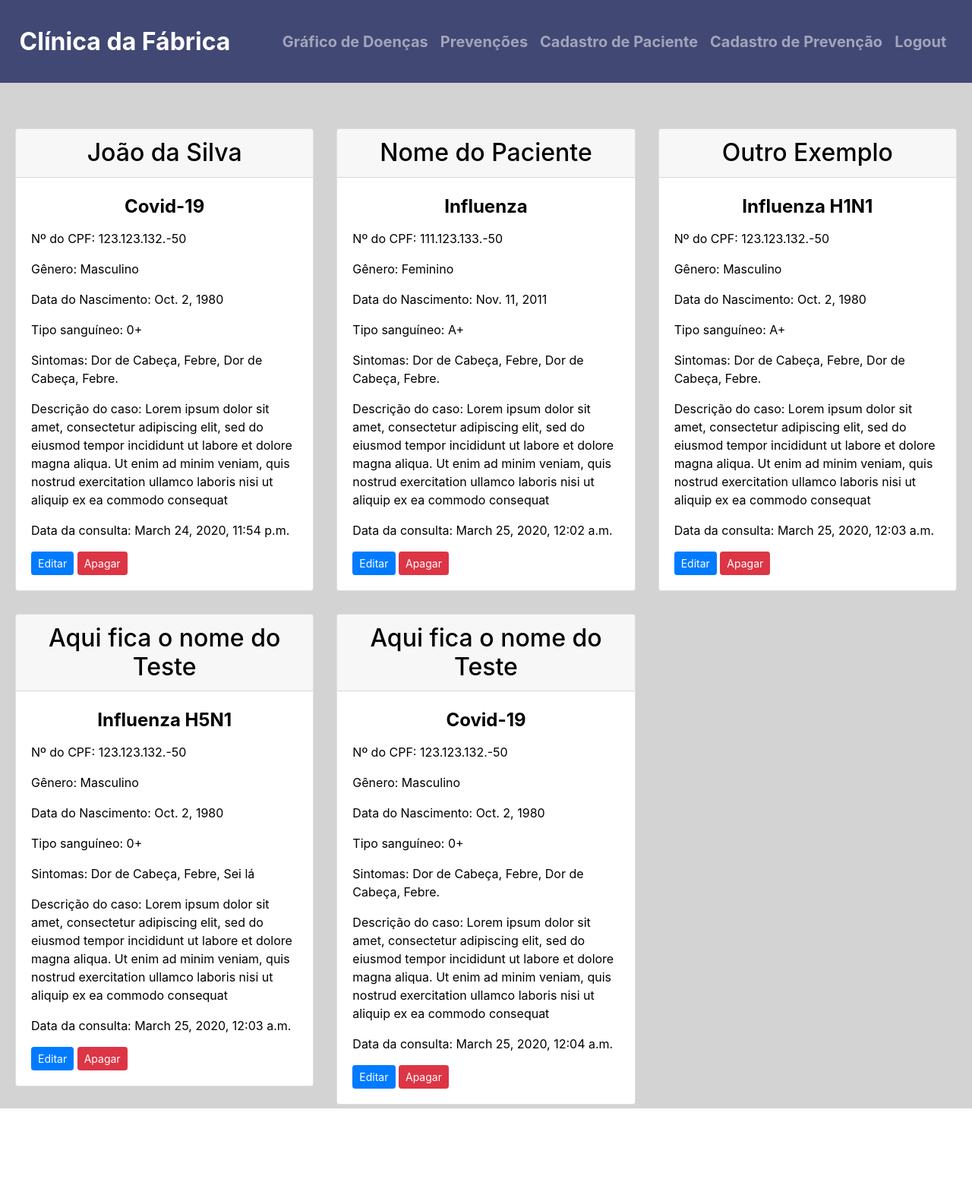
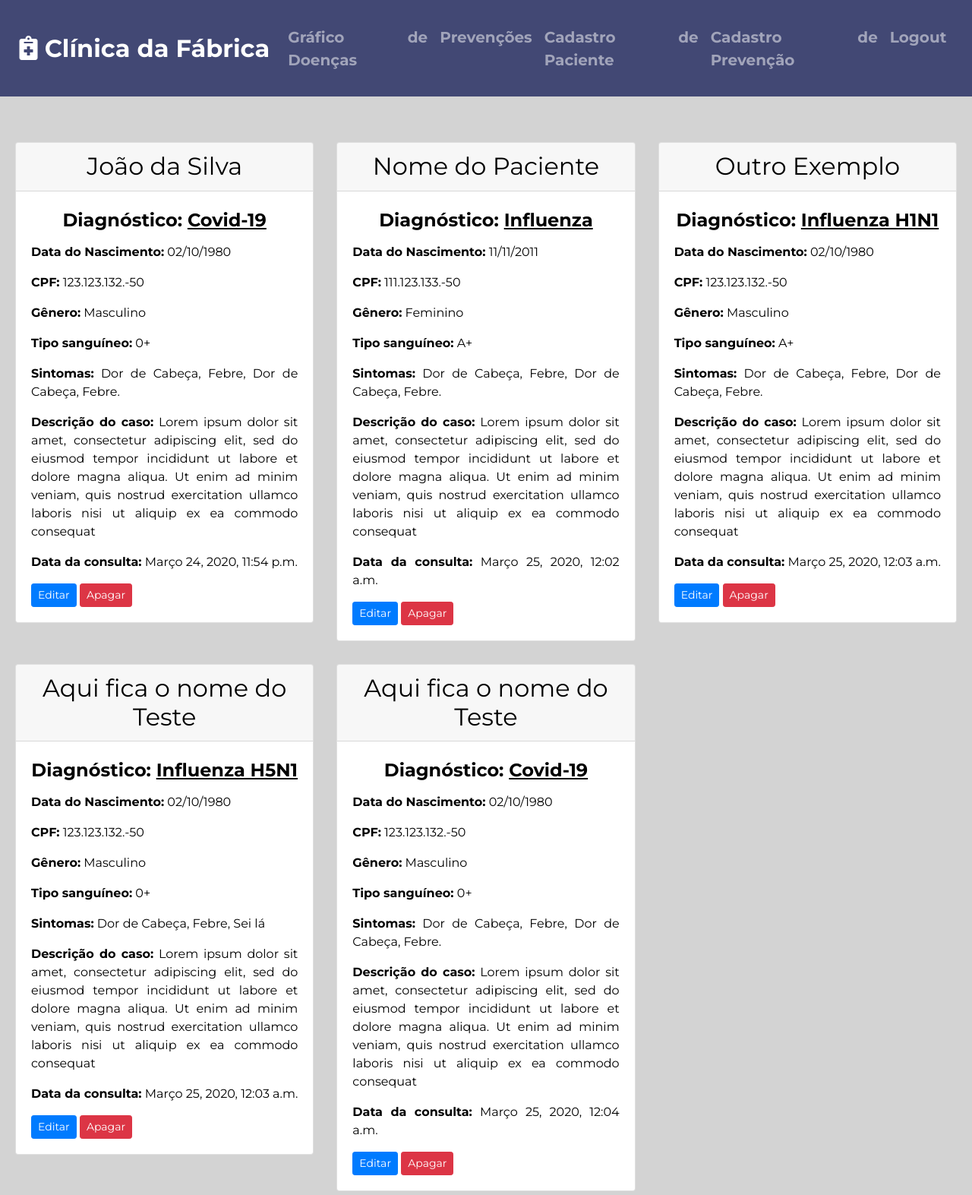
Before and after one commit to leonardoclf/fabricaDiag, a Django app: page / in a window 1280 px wide. Shown: the whole page at 76% size. Before the commit the page ends 1459 px from the top, so only its background shows below. Run offline with Django 3.2, Linux system fonts and the light colour scheme; a user stored in the database is signed in; data comes from the database, SQL or seed files in the repository; both versions use the stored data as it was after the commit; some libraries are stand-ins or nearby versions.

Commit message:
ajustes visuais

```diff
--- a/accounts/templates/accounts/login.html
+++ b/accounts/templates/accounts/login.html
@@ -3,6 +3,7 @@
 <head>
     <meta charset="UTF-8">
     <meta name="viewport" content="width=device-width, initial-scale=1.0">
+    <link rel="stylesheet" href="https://use.fontawesome.com/releases/v5.12.1/css/all.css" integrity="sha384-v8BU367qNbs/aIZIxuivaU55N5GPF89WBerHoGA4QTcbUjYiLQtKdrfXnqAcXyTv" crossorigin="anonymous">
     <link rel="stylesheet" href="https://stackpath.bootstrapcdn.com/bootstrap/4.3.1/css/bootstrap.min.css" integrity="sha384-ggOyR0iXCbMQv3Xipma34MD+dH/1fQ784/j6cY/iJTQUOhcWr7x9JvoRxT2MZw1T" crossorigin="anonymous">
     <link rel="stylesheet" type="text/css" href="#">
     <title>Clínica</title>
@@ -36,7 +37,7 @@
                     <div id="login-box" class="col-md-12">
                         <form id="login-form" class="form" action="" method="post">
                             {% csrf_token %}
-                            <h3 class="text-center text-info">Login</h3>
+                            <h3 class="text-center text-info">Login <i class="fas fa-user-lock"></i></h3>
                             <div class="form-group">
                                 <label for="username" class="text-info">Usuário:</label><br>
                                 <input type="text" name="username" id="username" class="form-control">
@@ -50,7 +51,7 @@
                                 <input type="submit" name="submit" class="btn btn-info btn-md" value="Entrar">
                             </div>
                             <div id="register-link" class="text-right">
-                                <a href="{% url 'registro' %}" class="text-info">Registro de novo usuário</a>
+                                <a href="{% url 'registro' %}" class="text-info"><i class="fas fa-sign-in-alt"></i> Registro de novo usuário</a>
                             </div>
                         </form>
                     </div>
--- a/accounts/templates/accounts/registro.html
+++ b/accounts/templates/accounts/registro.html
@@ -2,6 +2,7 @@
 <head>
     <meta charset="UTF-8">
     <meta name="viewport" content="width=device-width, initial-scale=1.0">
+    <link rel="stylesheet" href="https://use.fontawesome.com/releases/v5.12.1/css/all.css" integrity="sha384-v8BU367qNbs/aIZIxuivaU55N5GPF89WBerHoGA4QTcbUjYiLQtKdrfXnqAcXyTv" crossorigin="anonymous">
     <link rel="stylesheet" href="https://stackpath.bootstrapcdn.com/bootstrap/4.3.1/css/bootstrap.min.css" integrity="sha384-ggOyR0iXCbMQv3Xipma34MD+dH/1fQ784/j6cY/iJTQUOhcWr7x9JvoRxT2MZw1T" crossorigin="anonymous">
     <link rel="stylesheet" type="text/css" href="#">
     <title>Clínica</title>
--- a/base/static/base/main.css
+++ b/base/static/base/main.css
@@ -1,6 +1,9 @@
 body {
     background-color: #D3D3D3;
     color: black;
+    font-family: "Montserrat";
+    text-align: justify;
+    line-height: 1.5;
 }
 
 h2 {
@@ -37,3 +40,11 @@ h5 {
     font-size: 1.25rem;
     font-weight: bold;
 }
+
+.formA {
+    margin-left: 20%;
+}
+
+.delA {
+    margin-top: 10%;
+}
--- a/base/templates/base/apagar.html
+++ b/base/templates/base/apagar.html
@@ -1,11 +1,13 @@
 {% extends 'base/modelo.html' %}
 {% block content %}
+<div class="row formA delA" >
     <form method="POST">
-        <h1>Deseja remover "<u>{{ paciente.nome }}</u>"?</h1>
+        <h1>Deseja remover o(a) paciente: "<u>{{ paciente.nome }}</u>"?</h1>
         {% csrf_token %}
         {{ form.as_p }}
         <hr>
         <button class="btn btn btn-danger" type="submit">Deleta</button>
         <input class="btn btn-outline-secondary" type="button" onclick="window.location.replace('{% url 'base-home' %}')" value="Não" />
     </form>
+</div>
 {% endblock %}
--- a/base/templates/base/apagarp.html
+++ b/base/templates/base/apagarp.html
@@ -1,5 +1,6 @@
 {% extends 'base/modelo.html' %}
 {% block content %}
+<div class="row formA delA">
     <form method="POST">
         <h1>Deseja remover "<u>{{ paciente.nome }}</u>"?</h1>
         {% csrf_token %}
@@ -8,4 +9,5 @@
         <button class="btn btn btn-danger" type="submit">Deleta</button>
         <input class="btn btn-outline-secondary" type="button" onclick="window.location.replace('{% url 'base-home' %}')" value="Não" />
     </form>
+</div>
 {% endblock %}
--- a/base/templates/base/cadpaciente.html
+++ b/base/templates/base/cadpaciente.html
@@ -1,12 +1,12 @@
 {% extends 'base/modelo.html' %}
 {% load crispy_forms_tags %}
 {%block content %}
-<div class="row">
+<div class="row formA">
     <form method="POST">
     {% csrf_token %}
     {{ form|crispy }}
     {{ diag_form|crispy }}
-    <button type="submit">Salvar</button>
+    <button class="btn btn-success" type="submit">Salvar</button>
     </form>
 </div>
 
--- a/base/templates/base/cadvirus.html
+++ b/base/templates/base/cadvirus.html
@@ -2,11 +2,11 @@
 {% load crispy_forms_tags %}
 {%block content %}
 
-<div class="row">
+<div class="row formA">
     <form method="POST">
          {% csrf_token %}
          {{ form|crispy }}
-         <button type="submit">Salvar</button>
+         <button class="btn btn-success" type="submit">Salvar</button>
     </form>
 </div>
 
--- a/base/templates/base/editar.html
+++ b/base/templates/base/editar.html
@@ -2,13 +2,13 @@
 {% load crispy_forms_tags %}
 {%block content %}
 
-<div class="row">
+<div class="row formA">
 <form method="POST">
     {% csrf_token %}
     {{ form|crispy }}
     <hr>
-    <button class="btn btn-primary btn-sm"" type="submit">Salvar</button>
-    <input class="btn btn-outline-secondary" type="button" onclick="window.location.replace('{% url 'base-home' %}')" value="Não" />
+    <button class="btn btn-primary btn-sm" type="submit">Salvar</button>
+    <input class="btn btn-outline-secondary btn-sm" type="button" onclick="window.location.replace('{% url 'base-home' %}')" value="Voltar" />
 </form>
 </div>
 {% endblock content %}
--- a/base/templates/base/editarp.html
+++ b/base/templates/base/editarp.html
@@ -2,14 +2,14 @@
 {% load crispy_forms_tags %}
 {%block content %}
 
-<div class="row">
+<div class="row formA">
 <form method="POST">
     <h1>Atualizar dados</h1>
     {% csrf_token %}
     {{ form|crispy }}
     <hr>
-    <button class="btn btn-success" type="submit">Salvar</button>
-    <input class="btn btn-outline-secondary" type="button" onclick="window.location.replace('{% url 'base-home' %}')" value="Não" />
+    <button class="btn btn-success btn-sm" type="submit">Salvar</button>
+    <input class="btn btn-outline-secondary btn-sm" type="button" onclick="window.location.replace('{% url 'base-home' %}')" value="Voltar" />
 </form>
 </div>
 
--- a/base/templates/base/grafico.html
+++ b/base/templates/base/grafico.html
@@ -1,7 +1,7 @@
 {% extends 'base/modelo.html' %}
 {%block content %}
 
-<canvas id="productsChart" width="200" height="200"></canvas>
+<canvas id="productsChart" width="200" height="200" style="margin-top: 5%;"></canvas>
 
   <script>
     var ctx = document.getElementById("productsChart");
--- a/base/templates/base/home.html
+++ b/base/templates/base/home.html
@@ -9,14 +9,14 @@
         <div class="card">
             <h2 class="card-header">{{ Pacientes.nome }}</h5>
             <div class="card-body">
-              <h5 class="card-title"> {{ Pacientes.diagnosticos.diagnostico }}</h5>
-              <p class="card-text">Nº do CPF: {{ Pacientes.cpf }}</p>
-              <p class="card-text">Gênero: {{ Pacientes.genero }}</p>
-              <p class="card-text">Data do Nascimento: {{ Pacientes.dataNasc }}</p>
-              <p class="card-text">Tipo sanguíneo: {{ Pacientes.tipoSang }}</p>
-              <p class="card-text">Sintomas: {{ Pacientes.sintomas }}</p>
-              <p class="card-text">Descrição do caso: {{ Pacientes.descrCaso }}</p>
-              <p class="card-text">Data da consulta: {{ Pacientes.dataInc }}</p>
+              <h5 class="card-title"> Diagnóstico: <ins>{{ Pacientes.diagnosticos.diagnostico }}</ins></h5>
+              <p class="card-text"><strong>Data do Nascimento:</strong>  {{ Pacientes.dataNasc|date:"d/m/Y" }}</p>
+              <p class="card-text"><strong>CPF:</strong> {{ Pacientes.cpf }}</p>
+              <p class="card-text"><strong>Gênero:</strong> {{ Pacientes.genero }}</p>
+              <p class="card-text"><strong>Tipo sanguíneo:</strong> {{ Pacientes.tipoSang }}</p>
+              <p class="card-text"><strong>Sintomas:</strong> {{ Pacientes.sintomas }}</p>
+              <p class="card-text"><strong>Descrição do caso:</strong> {{ Pacientes.descrCaso }}</p>
+              <p class="card-text"><strong>Data da consulta:</strong> {{ Pacientes.dataInc }}</p>
               <a href="{% url 'base-editar' Pacientes.id %}" class="btn btn-primary btn-sm">Editar</a>
               <a href="{% url 'base-apagar' Pacientes.id %}" class="btn btn-danger btn-sm">Apagar</a>
             </div>
--- a/base/templates/base/modelo.html
+++ b/base/templates/base/modelo.html
@@ -4,8 +4,9 @@
     <meta charset="UTF-8">
     <meta name="viewport" content="width=device-width, initial-scale=1.0">
     <title>Clínica</title>
-    <!-- BOOTSTRAP -->
+    <link href="https://fonts.googleapis.com/css?family=Montserrat:400,700&display=swap" rel="stylesheet">
     <script src="https://cdn.jsdelivr.net/npm/chart.js@2.8.0"></script>
+    <link rel="stylesheet" href="https://use.fontawesome.com/releases/v5.12.1/css/all.css" integrity="sha384-v8BU367qNbs/aIZIxuivaU55N5GPF89WBerHoGA4QTcbUjYiLQtKdrfXnqAcXyTv" crossorigin="anonymous">
     <link rel="stylesheet" href="https://stackpath.bootstrapcdn.com/bootstrap/4.3.1/css/bootstrap.min.css" integrity="sha384-ggOyR0iXCbMQv3Xipma34MD+dH/1fQ784/j6cY/iJTQUOhcWr7x9JvoRxT2MZw1T" crossorigin="anonymous">
     <link rel="stylesheet" type="text/css" href="{% static 'base/main.css' %}">
 </head>
@@ -14,7 +15,7 @@
         <div class="container-fluid">
             <!-- Nav Bar -->
             <nav class="navbar navbar-expand-lg navbar-dark">
-                <a class="navbar-brand" href="{% url 'base-home' %}">Clínica da Fábrica</a>
+                <a class="navbar-brand" href="{% url 'base-home' %}"><i class="fas fa-notes-medical"></i> Clínica da Fábrica</a>
                 <button class="navbar-toggler" type="button" data-toggle="collapse" data-target="#navbarSupportedContent" aria-controls="navbarSupportedContent" aria-expanded="false" aria-label="Toggle navigation">
                     <span class="navbar-toggler-icon"></span>
                 </button>
--- a/fabricaClinica/settings.py
+++ b/fabricaClinica/settings.py
@@ -106,7 +106,7 @@ AUTH_PASSWORD_VALIDATORS = [
 # Internationalization
 # https://docs.djangoproject.com/en/3.0/topics/i18n/
 
-LANGUAGE_CODE = 'en-us'
+LANGUAGE_CODE = 'pt-br'
 
 TIME_ZONE = 'UTC'
 
```
Also changed, not shown: db.sqlite3.
